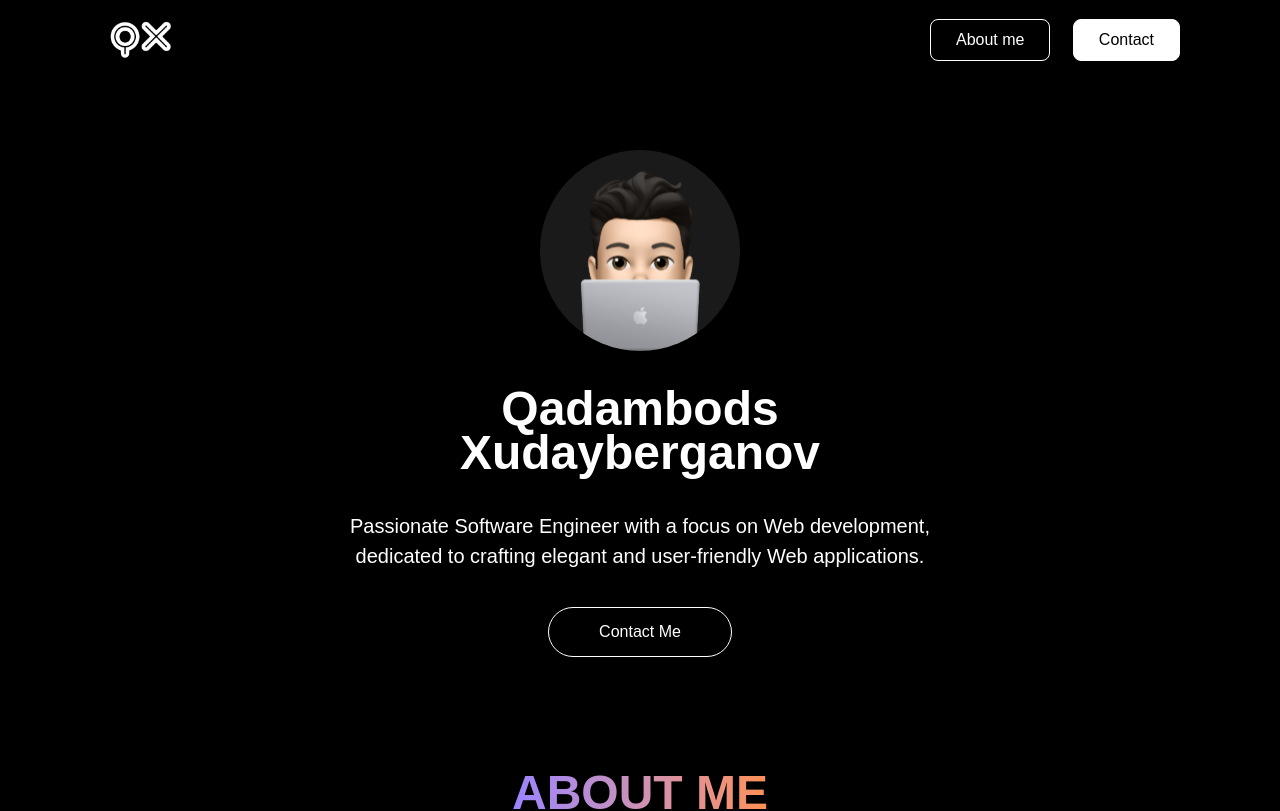
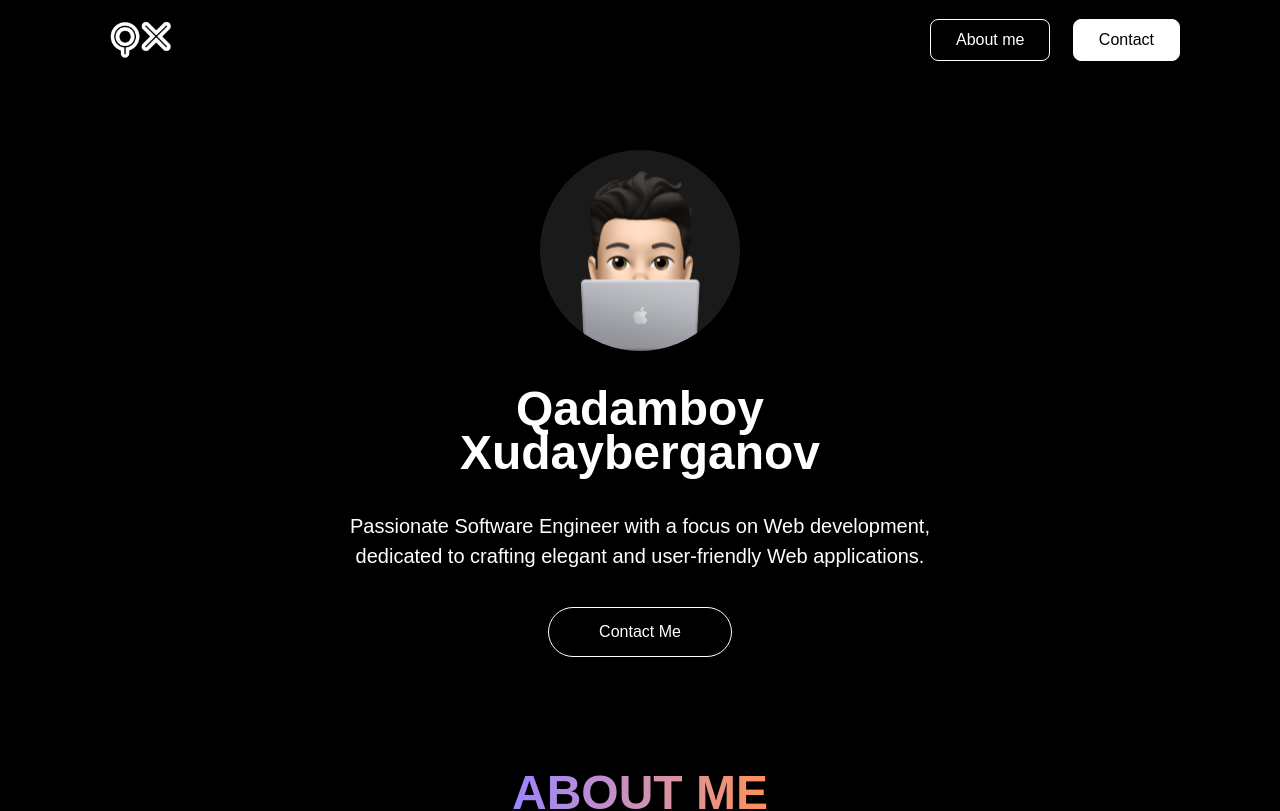
Before and after one commit to Qadamboy-Xudayberganov/personal_website, a React (Vite) app: page / in a window 1280 px wide. Shown: the top 811 px of the page. Built offline with nearby package versions, Linux system fonts and the light colour scheme.

Commit message:
Update Home.jsx

```diff
--- a/src/Home.jsx
+++ b/src/Home.jsx
@@ -10,7 +10,7 @@ const Home = () => {
           alt=""
         />
         <div className="flex flex-col items-center text-[48px] font-bold max-r900:text-[40px] max-r600:text-[38px]">
-          <h1 className="leading-[44px] max-r900:leading-[38px] max-r600:leading-[36px]">Qadambods</h1>
+          <h1 className="leading-[44px] max-r900:leading-[38px] max-r600:leading-[36px]">Qadamboy</h1>
           <h1 className="leading-[44px] max-r900:leading-[38px] max-r600:leading-[36px]">Xudayberganov</h1>
         </div>
         <p className="text-[20px] text-center max-w-[600px] max-r900:text-[18px] max-r600:text-[16px] max-r600:max-w-[500px]">
```
